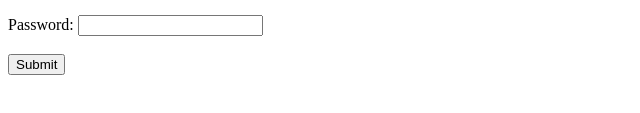
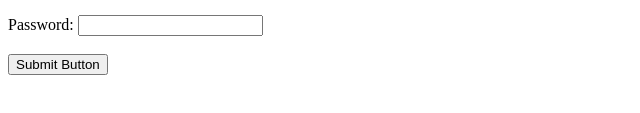
Before and after one commit to acciojob/car-insurance-form-souravkumar21, a website: page main.html in a window 1280 px wide. Shown: the part 283-396 px from the top of the page, without its empty margins (0-640 px from the left). Drawn offline with Linux system fonts and the light colour scheme.

Commit message:
created a submission

```diff
--- a/main.html
+++ b/main.html
@@ -49,7 +49,7 @@
         <label for="password">Password:</label>
         <input type="password" id="password" name="password" required><br><br>
 
-        <input type="submit" value="Submit">
+       <button type="submit" value="submit">Submit Button</button>
     </form>
 </body>
 </html>
```
